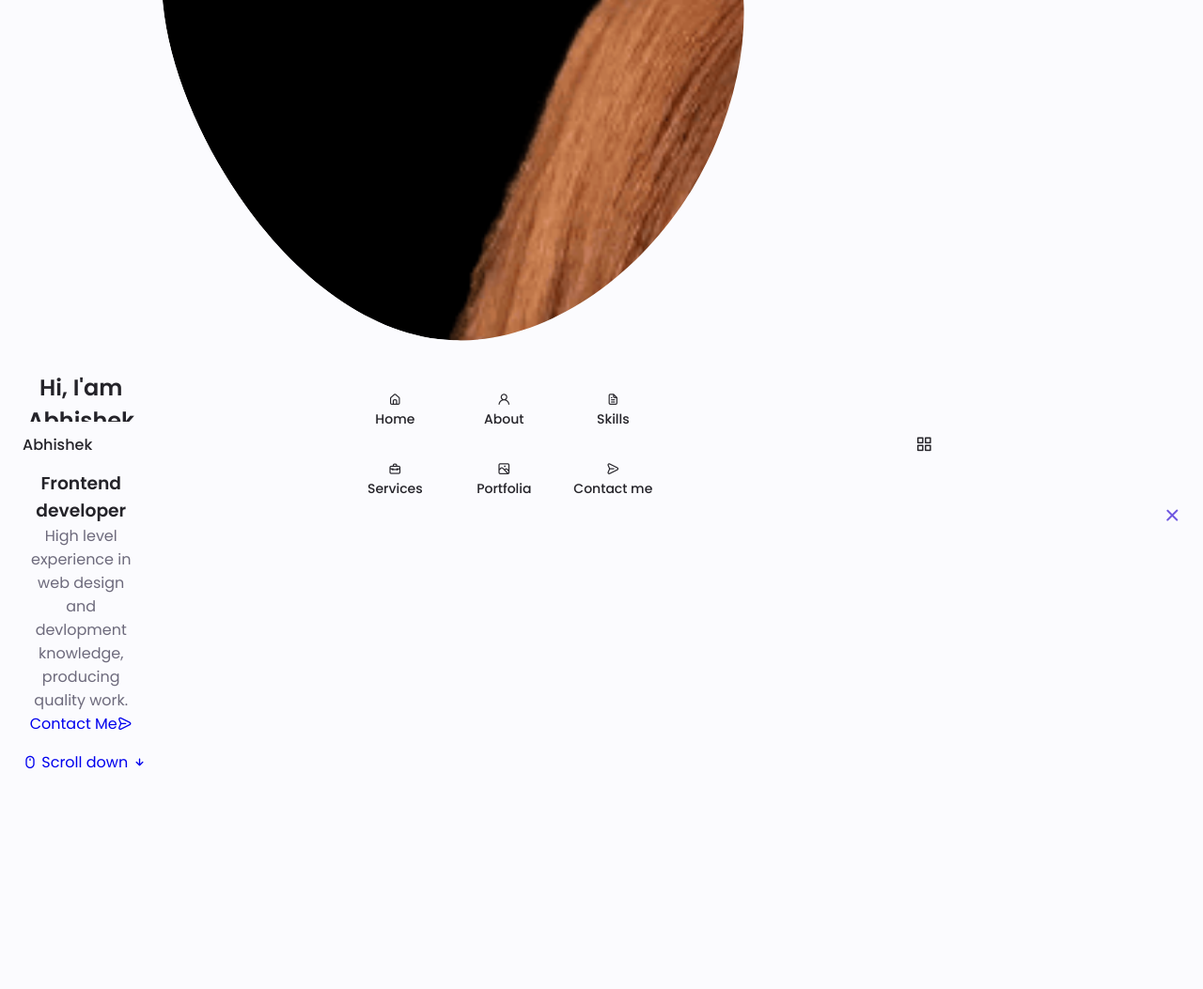
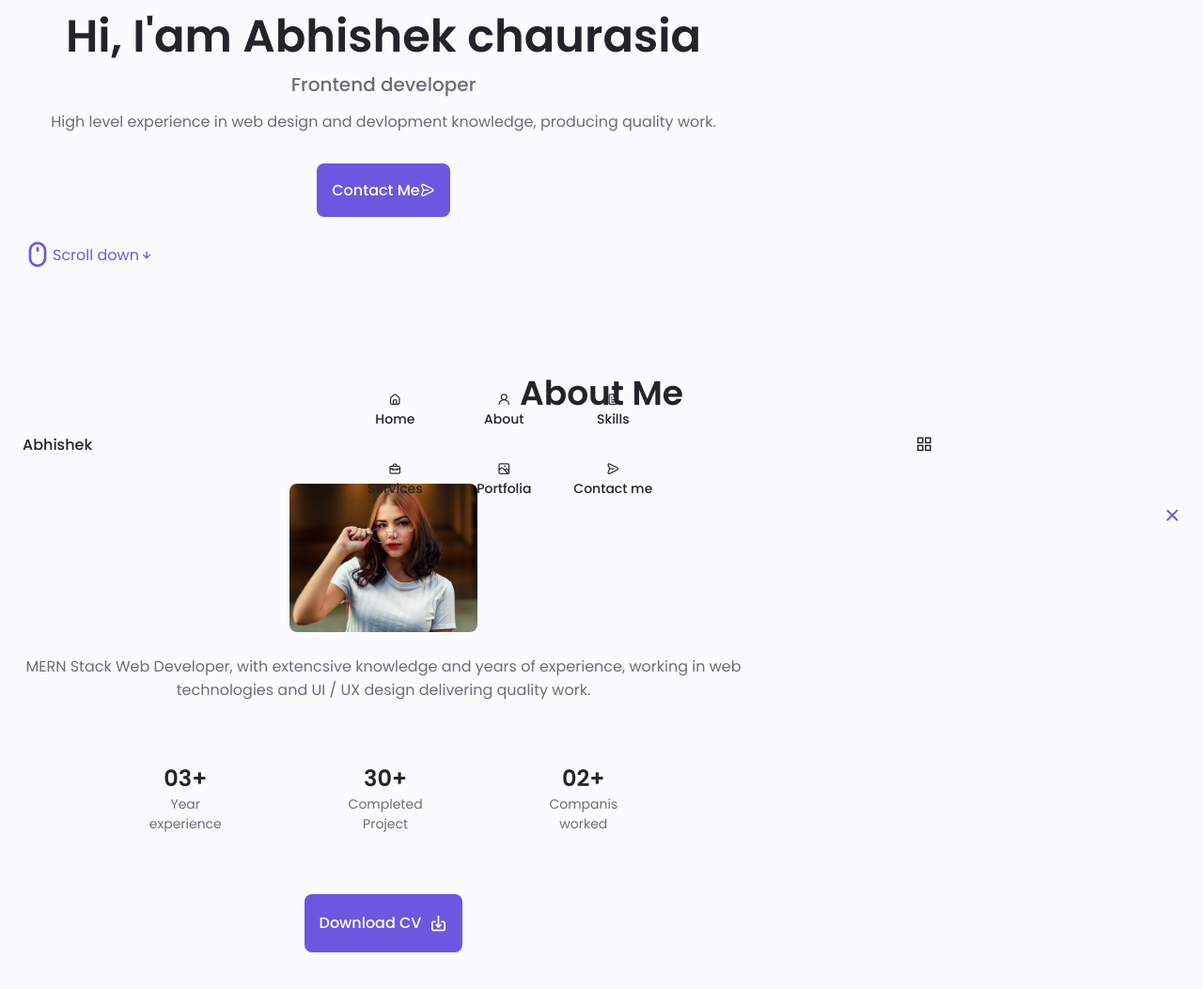
Before and after one commit to aabhishek-chaurasia-au17/My-portfolio-website, a plain HTML site: page Portfolio page/index.html in a window 1280 px wide. Shown: the part 303-1356 px from the top of the page at 94% size. Drawn offline with nearby package versions, Linux system fonts and the light colour scheme.

Commit message:
Portfolio

```diff
--- a/Portfolio page/assets/css/styles.css
+++ b/Portfolio page/assets/css/styles.css
@@ -248,11 +248,140 @@ img{
     padding-top: 3.5rem;
     text-align: center;
 }
+
+.home_social{
+    display: grid;
+    grid-template-columns: max-content;
+    row-gap: 1rem;
+}
+
+.home_social-icon{
+    font-size: 1.25rem;
+    color: var(--first-color);
+}
+
+.home_social-icon:hover{
+    color: var(--first-color-alt);
+}
+
+.home_blob{
+    width: 200px;
+    fill: var(--first-color);
+}
+
+.home_blob-img{
+    width: 170px;
+}
+
+.home_data{
+    grid-column: 1/3
+}
+
+.home_title{
+    font-size: var(--big-font-size);
+}
+
+.home_subtitle{
+    font-size: var(--h3-font-size);
+    color:var(--text-color);
+    font-weight: var(--font-medium);
+    margin-bottom: var(--mb-0-75);
+}
+
+.home_description{
+    margin-bottom: var(--mb-2);
+}
+
+.home_scroll{
+    /* display: none; */
+}
+
+.home_scroll-button{
+    color:var(--first-color);
+    transition: .3s;
+}
+
+.home_scroll-button:hover{
+    transform: translateY(0.30rem);
+}
+
+.home_scroll-mouse{
+    font-size: 2rem;
+}
+
+.home-scroll-name{
+    font-size: var(--small-font-size);
+    color: var(--title-color);
+    font-weight: var(--font-medium);
+    margin-right: var(--mb-0-25);
+}
+
+.home_scroll-arrow{
+    font-size:1.25rem;
+}
 /*==================== BUTTONS ====================*/
+.button{
+    display: inline-block;
+    background-color: var(--first-color);
+    color: #FFF;
+    padding: 1rem;
+    border-radius: .5rem;
+    font-weight: var(--font-medium);
+}
 
+.button:hover{
+    background-color: var(--first-color-alt);
+}
 
+.button_icon{
+    font-size:1.25rem;
+    margin-left: var(--mb-0-5);
+    transition: .3s;
+}
+
+.button--flex{
+    display: inline-flex;
+    align-items: center;
+}
 /*==================== ABOUT ====================*/
+.about_img{
+    width: 200px;
+    border-radius: .5rem;
+    justify-self: center;
+    align-self: center;
+}
 
+.about_description{
+    text-align: center;
+    margin-bottom: var(--mb-2-5);
+}
+
+.about_info{
+    display: flex;
+    justify-content: space-evenly;
+    margin-bottom: var(--mb-2-5);
+}
+
+.about_info-title{
+    font-size: var(--h2-font-size);
+    font-weight: var(--font-semi-bold);
+    color: var(--title-color);
+}
+
+.about_info-name{
+    font-size: var(--small-font-size);
+}
+
+.about_info-title,
+.about_info-name{
+    display: block;
+    text-align: center;
+}
+
+.about_buttons{
+    display: flex;
+    justify-content: center;
+}
 
 /*==================== SKILLS ====================*/
 
--- a/Portfolio page/index.html
+++ b/Portfolio page/index.html
@@ -100,7 +100,7 @@
                                 165.547 130.807 187.559 100.226 186.353C69.6454 185.297 41.0228 161.023 21.7403
                                 129.362C2.45775 97.8511 -7.48481 59.1033 6.67581 34.5279C20.9871 10.1032 59.7028
                                 -0.149132 97.9666 0.00163737C136.23 0.303176 174.193 10.857 190.312 36.4879Z" />
-                                <image class="home_bolb-img" href="assets/img/perfil.png" />
+                                <image class="home_blob-img" x='12' y='18' xlink:href="assets/img/perfil.png" />
                             </g>
                         </svg>
 
@@ -130,8 +130,39 @@
 
         <!--==================== ABOUT ====================-->
         <section class="about section" id="about">
+            <h2 class="section_title">About Me</h2>
+            <span class="section_subtitle">My introduction</span>
 
+            <div class="about_container container grid">
+                <img src="assets/img/about.jpg" alt="" class="about_img">
 
+                <div class="about_data">
+                    <p class="about_description">
+                        MERN Stack Web Developer, with extencsive knowledge and years of experience, working in web
+                        technologies and UI / UX design delivering quality work.
+                    </p>
+                </div>
+
+                <div class="about_info">
+                    <div>
+                        <span class="about_info-title">03+</span>
+                        <span class="about_info-name">Year <br> experience</span>
+                    </div>
+                    <div>
+                        <span class="about_info-title">30+</span>
+                        <span class="about_info-name">Completed <br> Project</span>
+                    </div>
+                    <div>
+                        <span class="about_info-title">02+</span>
+                        <span class="about_info-name">Companis <br> worked</span>
+                    </div>
+                </div>
+                <div class="about_buttons">
+                    <a download="" href="assets/pdf/Alexa-Cv.pdf" class="button button--flex">
+                        Download CV<i class="uil uil-download-alt button_icon"></i>
+                    </a>
+                </div>
+            </div>
         </section>
 
         <!--==================== SKILLS ====================-->
```
